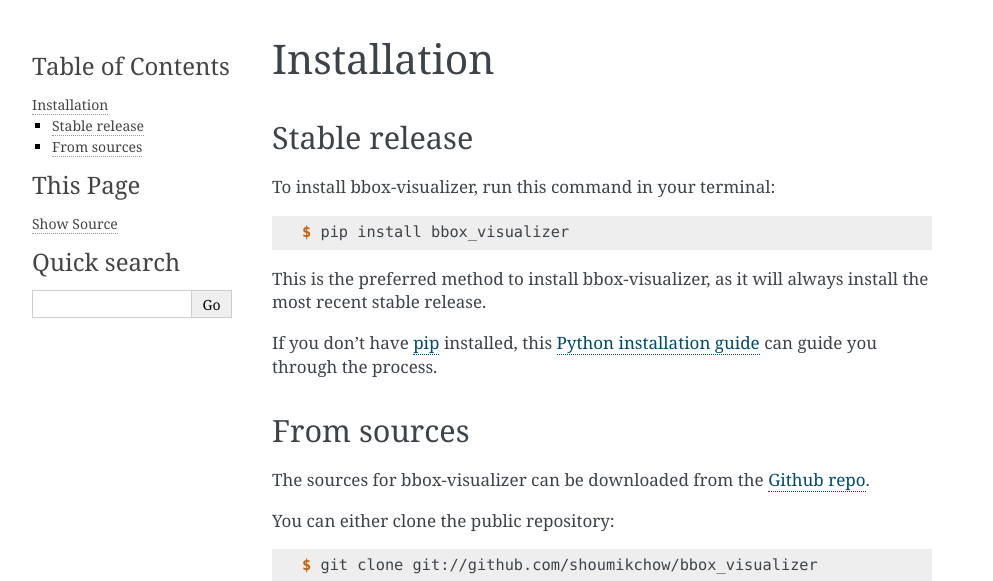
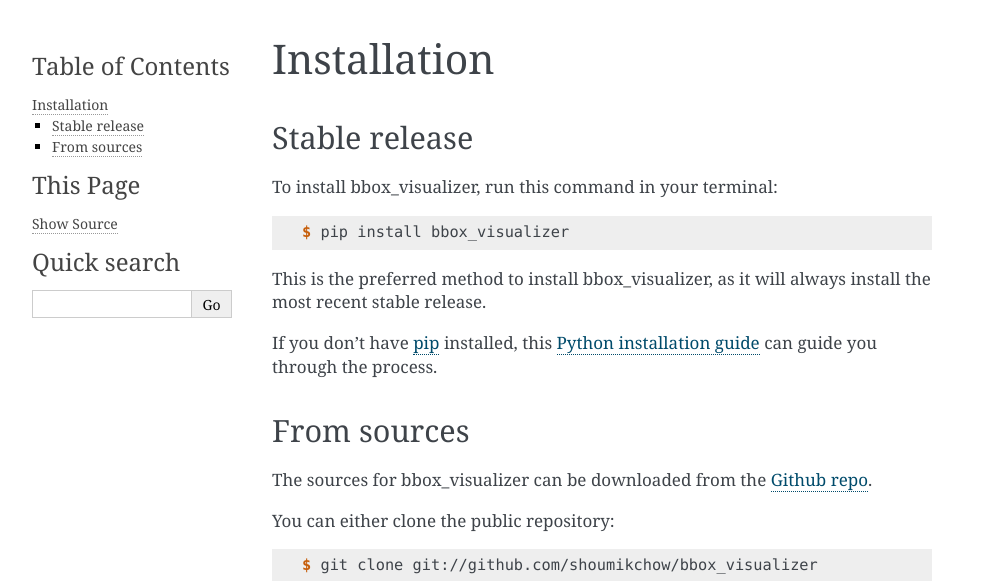
Before and after one commit to shoumikchow/bbox-visualizer, a Sphinx documentation site: the page built from docs/installation.rst, in a window 1280 px wide. Shown: the top 581 px of the page, without its empty margins (148-1141 px from the left). Built offline with Sphinx 7.4.7, drawn with Linux system fonts in a browser that asks for light colours; pages that are not in the unit, such as notebooks, are missing from menus.

```diff
--- a/docs/conf.py
+++ b/docs/conf.py
@@ -46,7 +46,7 @@ source_suffix = '.rst'
 master_doc = 'index'
 
 # General information about the project.
-project = 'bbox-visualizer'
+project = 'bbox_visualizer'
 copyright = "2020, Shoumik Sharar Chowdhury"
 author = "Shoumik Sharar Chowdhury"
 
@@ -128,7 +128,7 @@ latex_elements = {
 # [howto, manual, or own class]).
 latex_documents = [
     (master_doc, 'bbox_visualizer.tex',
-     'bbox-visualizer Documentation',
+     'bbox_visualizer Documentation',
      'Shoumik Sharar Chowdhury', 'manual'),
 ]
 
@@ -139,7 +139,7 @@ latex_documents = [
 # (source start file, name, description, authors, manual section).
 man_pages = [
     (master_doc, 'bbox_visualizer',
-     'bbox-visualizer Documentation',
+     'bbox_visualizer Documentation',
      [author], 1)
 ]
 
@@ -151,7 +151,7 @@ man_pages = [
 #  dir menu entry, description, category)
 texinfo_documents = [
     (master_doc, 'bbox_visualizer',
-     'bbox-visualizer Documentation',
+     'bbox_visualizer Documentation',
      author,
      'bbox_visualizer',
      'One line description of project.',
--- a/docs/index.rst
+++ b/docs/index.rst
@@ -1,4 +1,4 @@
-Welcome to bbox-visualizer's documentation!
+Welcome to bbox_visualizer's documentation!
 ======================================
 
 .. toctree::
--- a/docs/installation.rst
+++ b/docs/installation.rst
@@ -8,13 +8,13 @@ Installation
 Stable release
 --------------
 
-To install bbox-visualizer, run this command in your terminal:
+To install bbox_visualizer, run this command in your terminal:
 
 .. code-block:: console
 
     $ pip install bbox_visualizer
 
-This is the preferred method to install bbox-visualizer, as it will always install the most recent stable release.
+This is the preferred method to install bbox_visualizer, as it will always install the most recent stable release.
 
 If you don't have `pip`_ installed, this `Python installation guide`_ can guide
 you through the process.
@@ -26,7 +26,7 @@ you through the process.
 From sources
 ------------
 
-The sources for bbox-visualizer can be downloaded from the `Github repo`_.
+The sources for bbox_visualizer can be downloaded from the `Github repo`_.
 
 You can either clone the public repository:
 
--- a/docs/usage.rst
+++ b/docs/usage.rst
@@ -2,6 +2,6 @@
 Usage
 =====
 
-To use bbox-visualizer in a project::
+To use bbox_visualizer in a project::
 
     import bbox_visualizer
```
